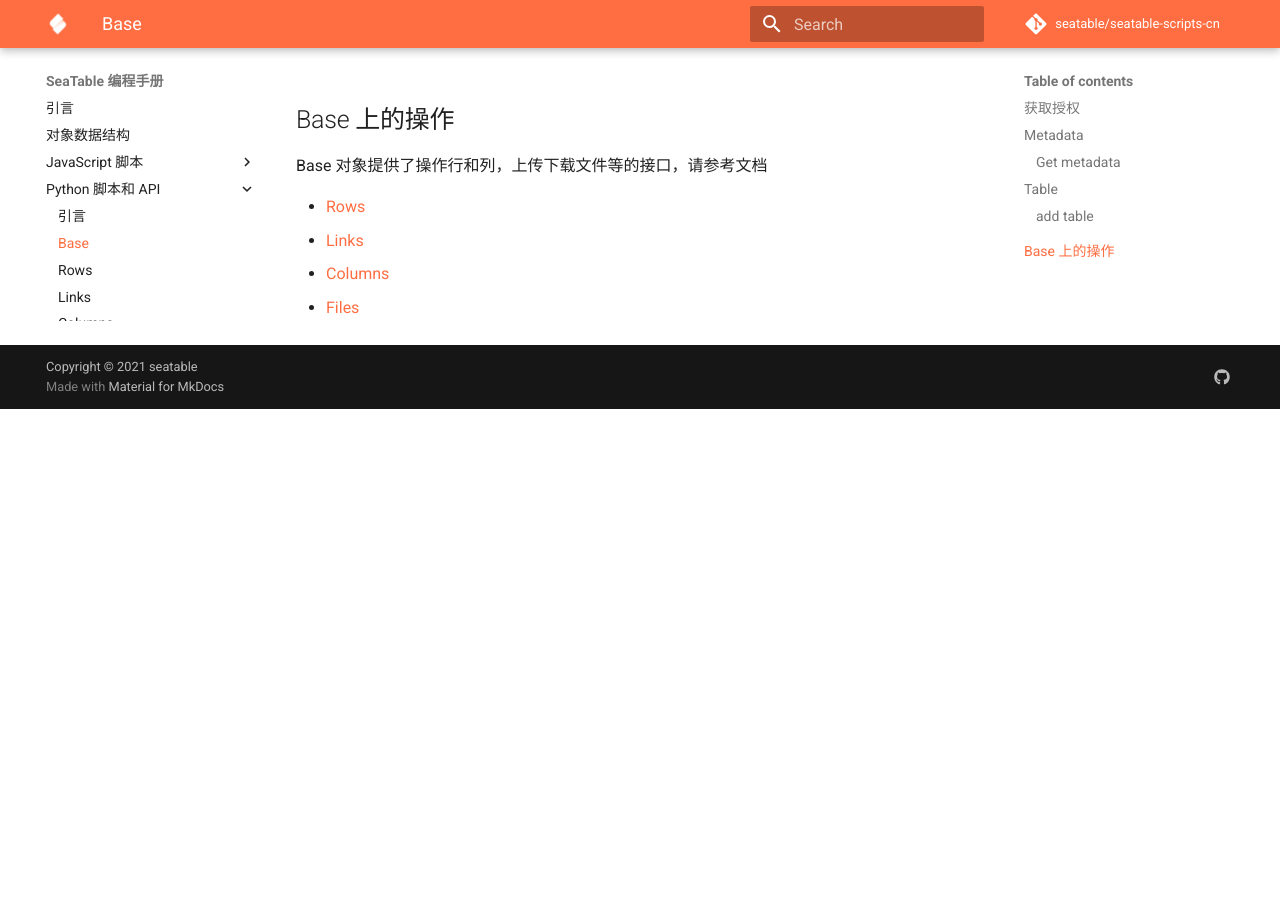
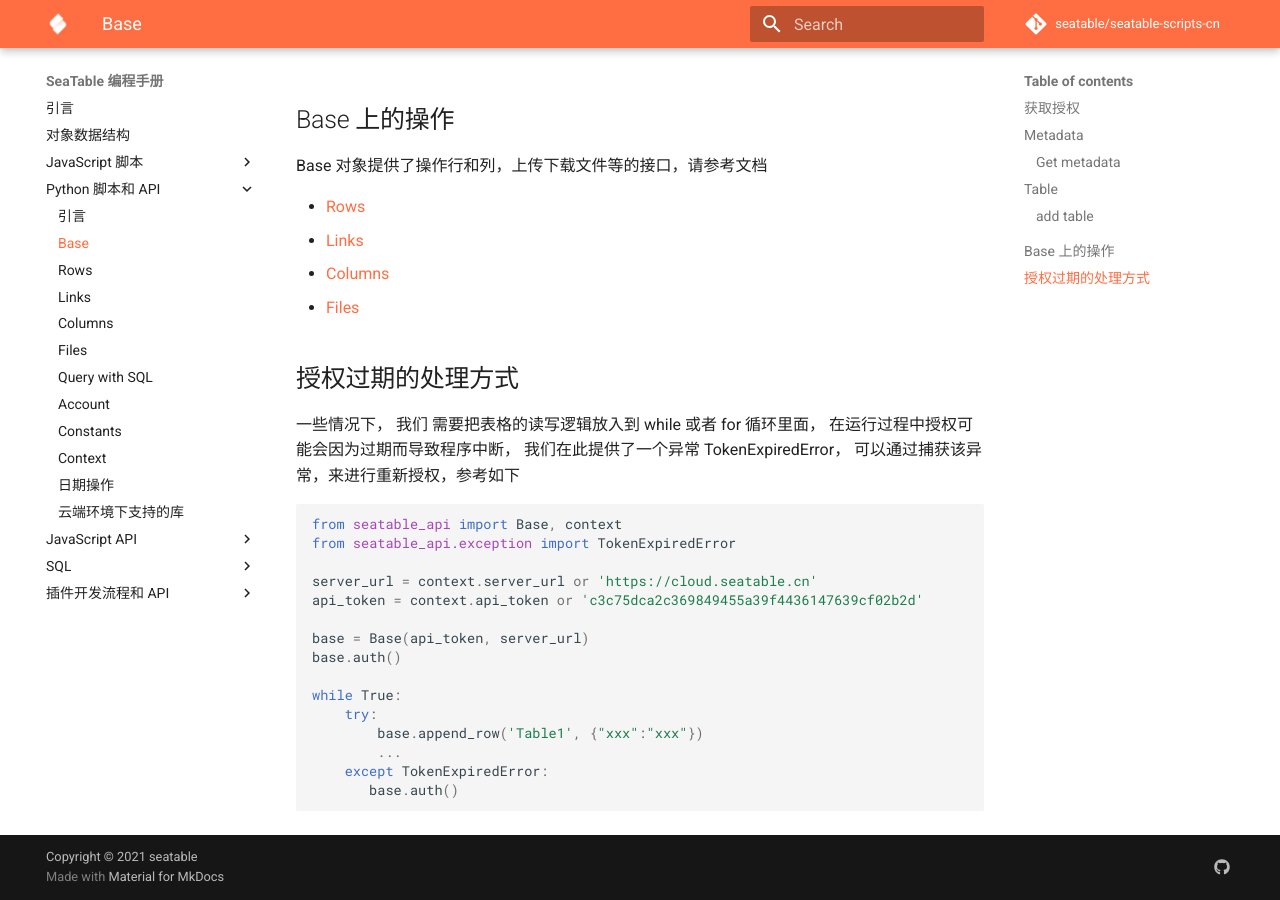
Before and after one commit to seatable/seatable-scripts-cn, an MkDocs documentation site: the page built from manual/python/base.md, in a window 1280 px wide and 900 px high, scrolled down 2245 px. Built offline with MkDocs 1.6.1 and Material for MkDocs 9.7.7, drawn with Linux system fonts in a browser that asks for light colours; comment, search, counter and statistics services are not loaded; before the commit the page ends 2654 px from its top, so only the background shows below that.

Commit message:
Update base.md

````diff
--- a/manual/python/base.md
+++ b/manual/python/base.md
@@ -115,3 +115,27 @@ Base 对象提供了操作行和列，上传下载文件等的接口，请参考
 * [Links](links.md)
 * [Columns](columns.md)
 * [Files](files.md)
+
+
+
+## 授权过期的处理方式
+
+一些情况下， 我们 需要把表格的读写逻辑放入到 while 或者 for 循环里面， 在运行过程中授权可能会因为过期而导致程序中断， 我们在此提供了一个异常 TokenExpiredError， 可以通过捕获该异常，来进行重新授权，参考如下
+
+```python
+from seatable_api import Base, context
+from seatable_api.exception import TokenExpiredError
+
+server_url = context.server_url or 'https://cloud.seatable.cn'
+api_token = context.api_token or 'c3c75dca2c369849455a39f4436147639cf02b2d'
+
+base = Base(api_token, server_url)
+base.auth()
+
+while True:
+    try:
+        base.append_row('Table1', {"xxx":"xxx"})
+        ...
+    except TokenExpiredError:
+       base.auth()
+```
````
